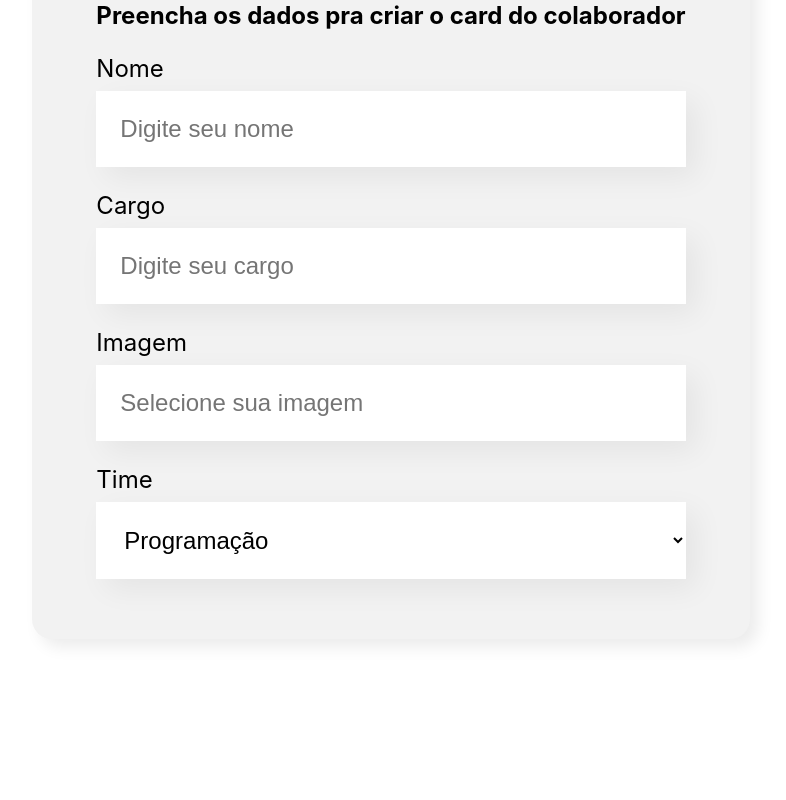
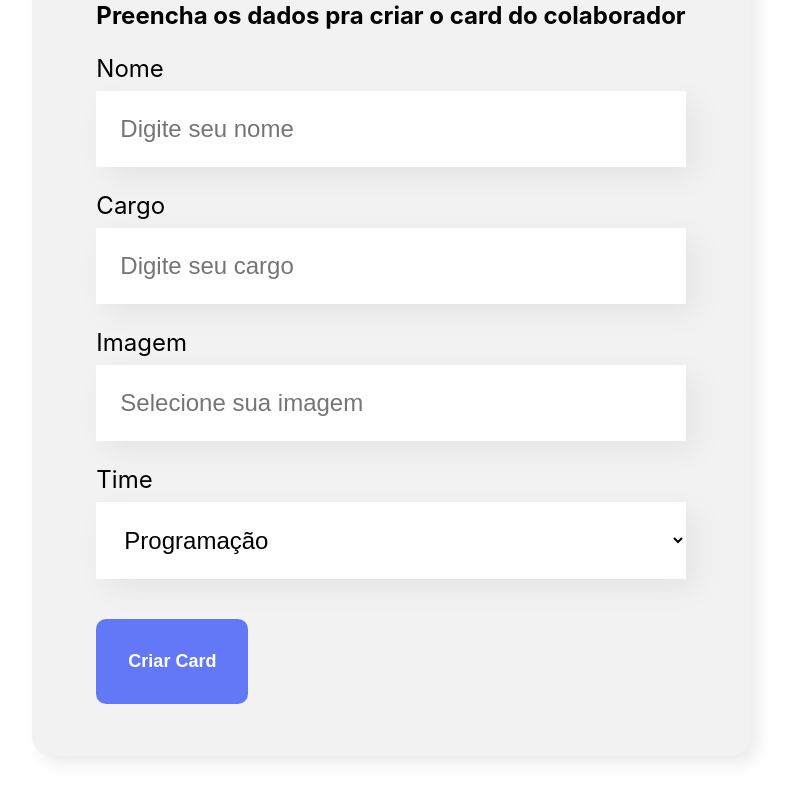
Before and after one commit to double-du/organo, a React (Create React App) app: page / in a window 1280 px wide. Shown: the part 633-1433 px from the top of the page, without its empty margins (249-1035 px from the left). Before the commit the page ends 1352 px from the top, so only its background shows below. Built offline with nearby package versions, Linux system fonts and the light colour scheme.

Commit message:
feat: Criando botão.

```diff
--- /dev/null
+++ b/src/components/Button/button.css
@@ -0,0 +1,16 @@
+.button{
+    background-color: #6278f7;
+    border: none;
+    border-radius: 10px;
+    cursor: pointer;
+    color: #fff;
+    font-weight: 700;
+    font-size: 18px;
+    margin: 16px 0;
+    padding: 32px;
+    transition: color ease-in-out .25s;
+}
+
+.button:hover{
+    color: #95ffd4;
+}
--- /dev/null
+++ b/src/components/Button/index.js
@@ -0,0 +1,9 @@
+import './button.css';
+
+const Button = (props) => {
+    return (
+        <button className='button'>{props.children}</button>
+    );
+}
+
+export default Button;
--- a/src/components/Form/index.js
+++ b/src/components/Form/index.js
@@ -1,5 +1,6 @@
 // Componentes
 
+import Button from '../Button';
 import Dropdown from '../Dropdown';
 import TextField from '../TextField';
 
@@ -27,6 +28,7 @@
                 <TextField  label='Cargo'  placeholder='Digite seu cargo'/>
                 <TextField  label='Imagem' placeholder='Selecione sua imagem'/>
                 <Dropdown   label='Time' items={times} />
+                <Button>Criar Card</Button>
             </form>
         </section>
     )
```
